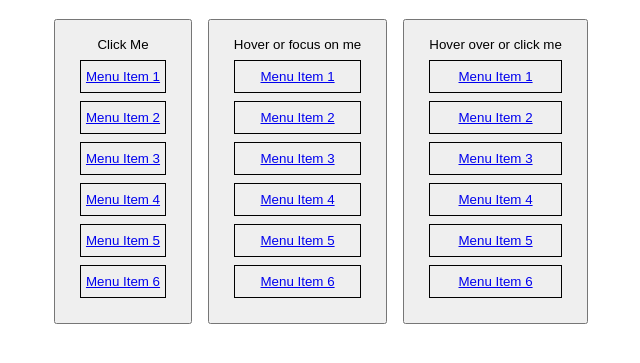
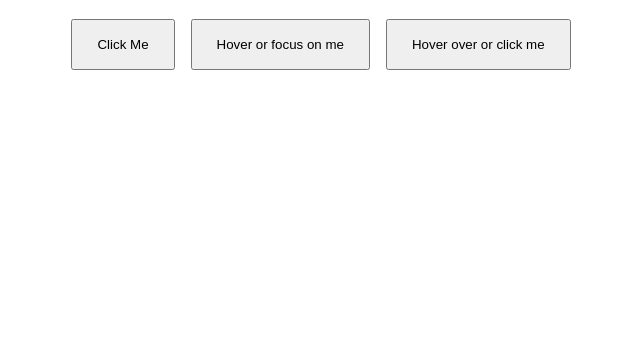
Before and after one commit to norkitorki/javascript-dropdown, a plain HTML site: page index.html in a window 1280 px wide. Shown: the part 85-448 px from the top of the page, without its empty margins (319-959 px from the left). Drawn offline with Linux system fonts and the light colour scheme.

Commit message:
Collect example page assets in example_assets folder

```diff
--- /dev/null
+++ b/example_assets/script.js
@@ -0,0 +1,7 @@
+const dropdownClick = document.querySelector('.dropdownMenuClick');
+const dropdownFocus = document.querySelector('.dropdownMenuFocus');
+const dropdownHover = document.querySelector('.dropdownMenuHover');
+
+dropdown(dropdownClick, { click: true, retractAfterClick: true });
+dropdown(dropdownFocus, { focus: true, hover: true });
+dropdown(dropdownHover, { click: true, hover: true, retractAfterClick: true });
--- a/index.html
+++ b/index.html
@@ -4,8 +4,10 @@
     <meta charset="UTF-8" />
     <meta name="viewport" content="width=device-width, initial-scale=1.0" />
     <title>DropDown</title>
-    <link rel="stylesheet" href="example_page_style/style.css" />
+    <link rel="stylesheet" href="example_assets/style.css" />
+    <link rel="stylesheet" href="dropdown.css">
     <script src="dropdown.js" defer></script>
+    <script src="example_assets/script.js" defer></script>
   </head>
   <body>
     <h1>DropDown</h1>
```
Also changed, not shown: example_assets/style.css (renamed from example_page_style/style.css).
